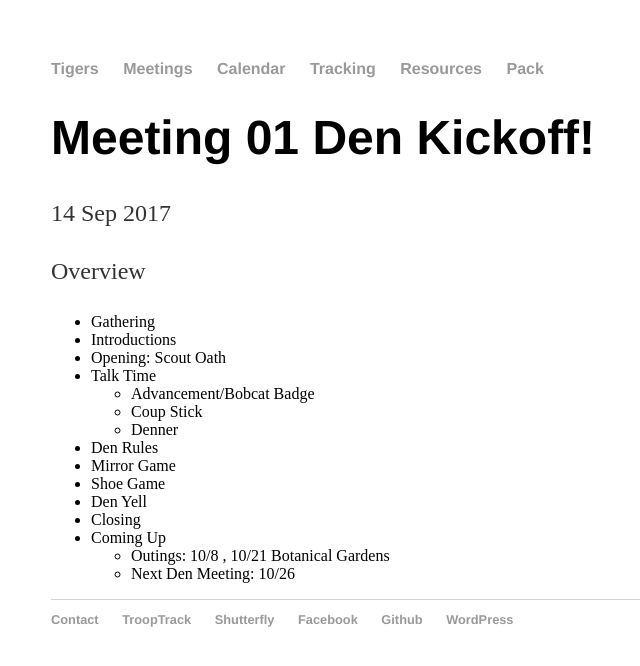
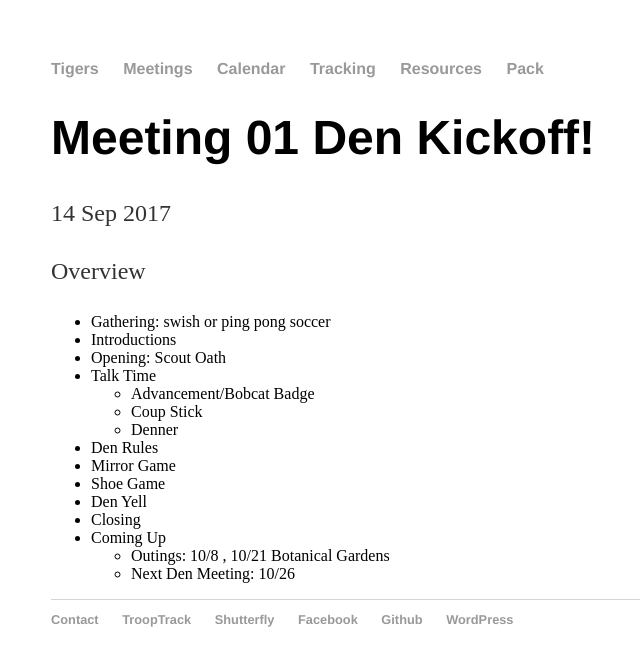
Before and after one commit to clare-pack818/clare-pack818.github.io, a Jekyll site: the page built from _posts/2017-09-14-Meeting-01-Den-Kickoff!.md, in a window 1280 px wide. Shown: the top 666 px of the page, without its empty margins (141-781 px from the left). Built offline with Jekyll 4.4.1, drawn with Linux system fonts in a browser that asks for light colours; our own code applies the rules of GitHub Pages for plain Markdown files.

Commit message:
Update 2017-09-14-Meeting-01-Den-Kickoff!.md

```diff
--- a/_posts/2017-09-14-Meeting-01-Den-Kickoff!.md
+++ b/_posts/2017-09-14-Meeting-01-Den-Kickoff!.md
@@ -1,7 +1,7 @@
 
 Overview
 <ul>
-<li>Gathering</li>
+<li>Gathering: swish or ping pong soccer</li>
 <li>Introductions</li>
 <li>Opening:  Scout Oath</li>
 <li>Talk Time
```
